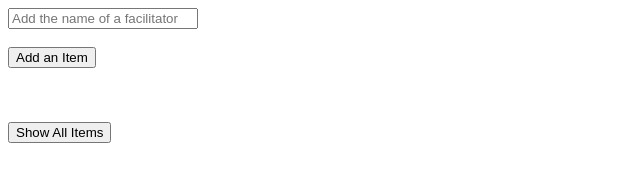
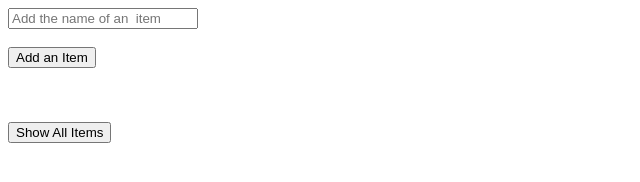
Before and after one commit to ys35code/cyf_shopping-list, a plain HTML site: page index.html in a window 1280 px wide. Shown: the full height of the page, 0-640 px from the left. Drawn offline with Linux system fonts and the light colour scheme.

Commit message:
Update index.html

```diff
--- a/index.html
+++ b/index.html
@@ -1,5 +1,5 @@
 <html>
-<input id="input" placeholder="Add the name of a facilitator" style="width:190px"></input>
+<input id="input" placeholder="Add the name of an  item" style="width:190px"></input>
 <br><br>
 <button id="add">Add an Item </button>
 <br><br>
```
